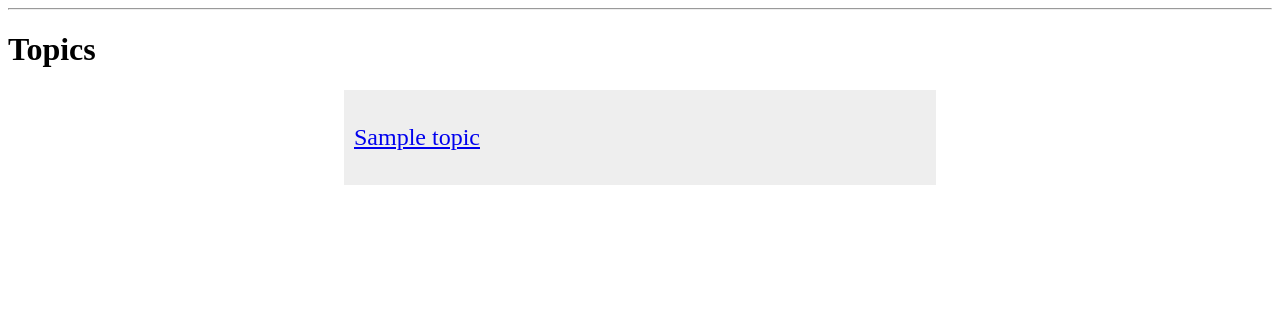
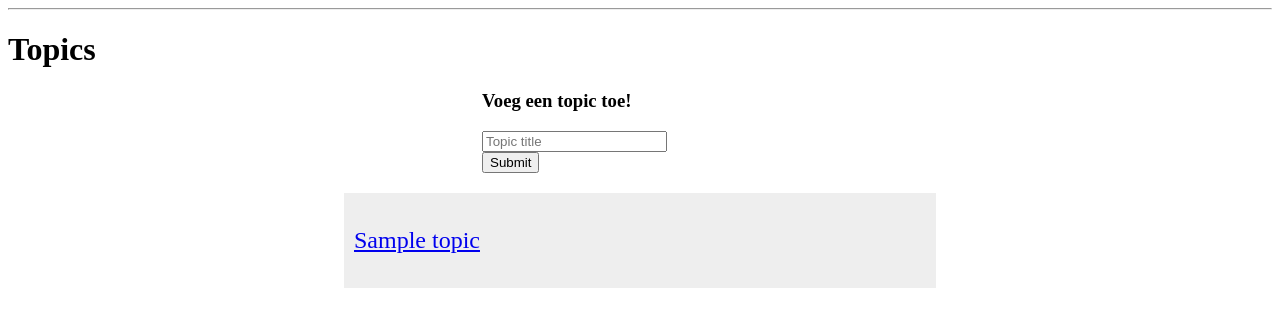
Before and after one commit to ZeusWPI/ZOWT, a Flask app: template templates/topics.html in a window 1280 px wide. Shown: the part 63-390 px from the top of the page. Run offline with Flask 2, Linux system fonts and the light colour scheme; the template is opened without the code that fills it: most values are stand-ins (such as "Sample title", 1, 10 or a date in 2020); parts of the project's set-up code (start-up, migrations or seed data) failed here and were passed over.

Commit message:
adding of topics possible

```diff
--- a/app.py
+++ b/app.py
@@ -12,10 +12,15 @@ def hello_world():  # put application's code here
     return render_template('index.html')
 
 
-@app.route('/topics')
+@app.route('/topics', methods=["GET"])
 def topics():
     topics = db.get_topics()
     return render_template('topics.html', topics=topics)
+
+@app.route('/topics', methods=["POST"])
+def add_topic():
+    db.add_topic(request.form["title"])
+    return topics()
 
 @app.route('/topics/<topic_id>/comments', methods=["GET"])
 def load_comments(topic_id):
--- a/templates/topics.html
+++ b/templates/topics.html
@@ -3,13 +3,23 @@
 {% block content %}
     <h1>{% block title %} Topics {% endblock %}</h1>
     <div style="width: 50%; margin: auto">
+        <div style="width: 50%; margin: auto">
+            <h3>Voeg een topic toe!</h3>
+            <form method="post">
+                <input type="text" name="title"
+                    placeholder="Topic title"
+                    value="{{ request.form['title'] }}"></input>
+                <br>
+                <button type="submit">Submit</button>
+            </form>
+        </div>
+
         {% for topic in topics %}
             <a href="topics/{{ topic['_id'] }}/comments">
                 <div style="padding: 10px; background-color: #EEE; margin: 20px">
                     <p style="font-size: 24px">{{ topic.name }}</p>
                 </div>
             </a>
-
         {% endfor %}
     </div>
 {% endblock %}
```
